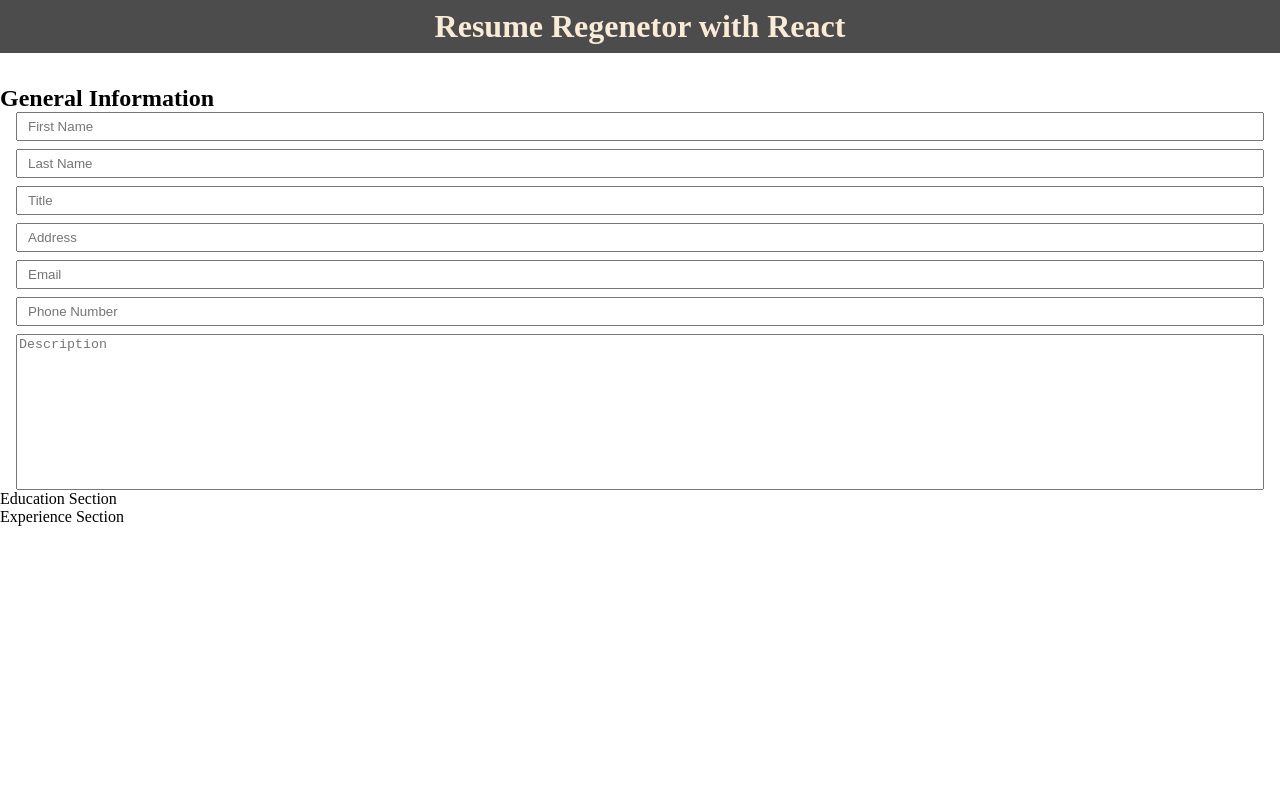
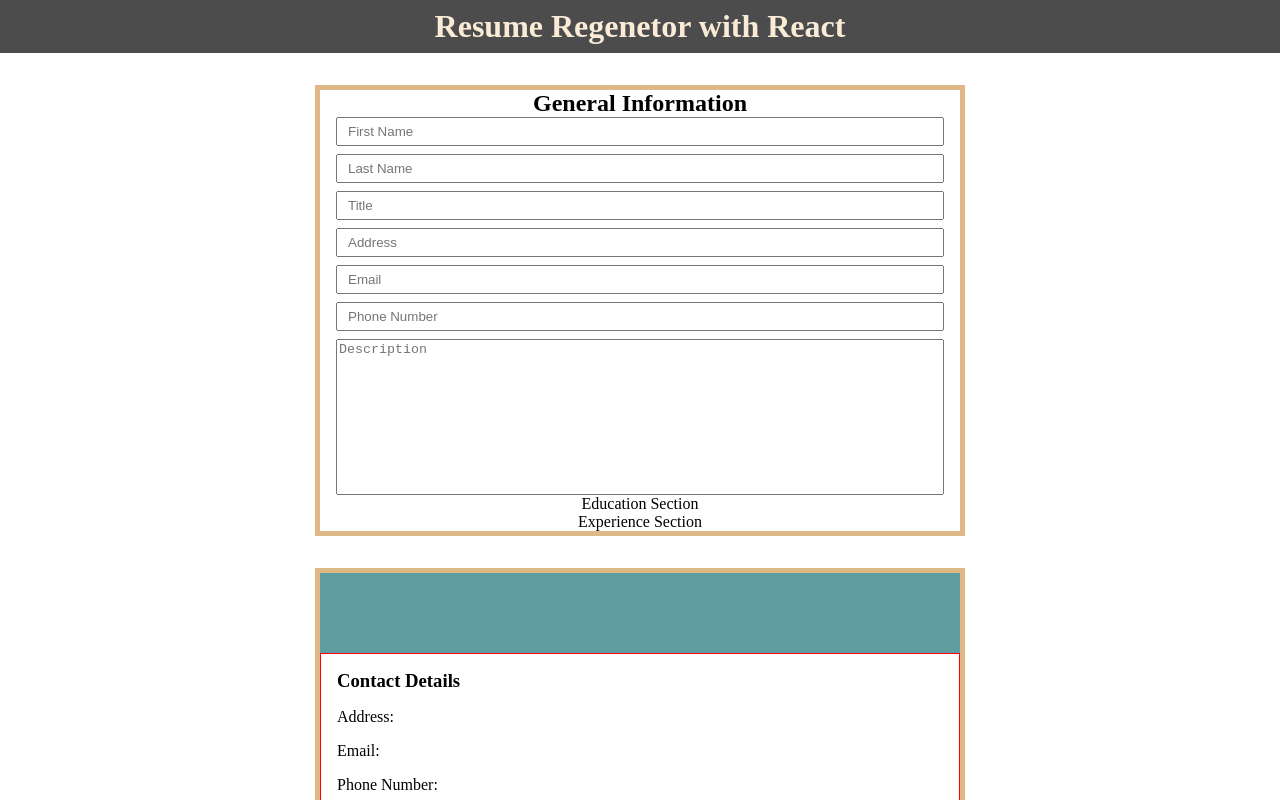
Before and after one commit to invisibleopey/cv-project, a React (Create React App) app: page / in a window 1280 px wide. Shown: the top 800 px of the page. Built offline with nearby package versions, Linux system fonts and the light colour scheme.

Commit message:
Refactor code, move away from deep rooted object state, import and render overview

```diff
--- a/src/App.js
+++ b/src/App.js
@@ -3,42 +3,64 @@ import GeneralInfo from './components/General-Info';
 import Education from './components/Education';
 import Experience from './components/Experience';
 import './styles/App.css';
+import Overview from './components/Overview';
 
 class App extends Component {
   constructor(props) {
     super(props);
 
     this.state = {
-      genInfo: {
-        firstName: 'Abdullah',
-        lastName: 'Murtala',
-        title: 'Jnr Developer',
-        address: 'Agbede, Ilorin',
-        email: 'oabdullahi@example.com',
-        phoneNumber: '09012345678',
-      },
+      firstName: '',
+      lastName: '',
+      title: '',
+      address: '',
+      email: '',
+      phoneNumber: '',
+      description: '',
     };
   }
 
   handleChange = (event) => {
     const { name, value } = event.target;
     this.setState({
-      genInfo: {
-        [name]: value,
-      },
+      [name]: value,
     });
   };
 
   render() {
-    const { genInfo } = this.state;
+    const { firstName, lastName, title, address, email, phoneNumber, description } = this.state;
     return (
       <div className="App">
         <header className="App-header">
           <h1>Resume Regenetor with React</h1>
         </header>
-        <GeneralInfo genInfo={genInfo} handleChange={this.handleChange} />
-        <Education />
-        <Experience />
+        <main>
+          <div className="form-container">
+            <GeneralInfo
+              firstName={firstName}
+              lastName={lastName}
+              title={title}
+              address={address}
+              email={email}
+              phoneNumber={phoneNumber}
+              description={description}
+              handleChange={this.handleChange}
+            />
+            <Education />
+            <Experience />
+          </div>
+          <div className="overview-container">
+            <Overview
+              firstName={firstName}
+              lastName={lastName}
+              title={title}
+              address={address}
+              email={email}
+              phoneNumber={phoneNumber}
+              description={description}
+            />
+          </div>
+        </main>
       </div>
     );
   }
```
